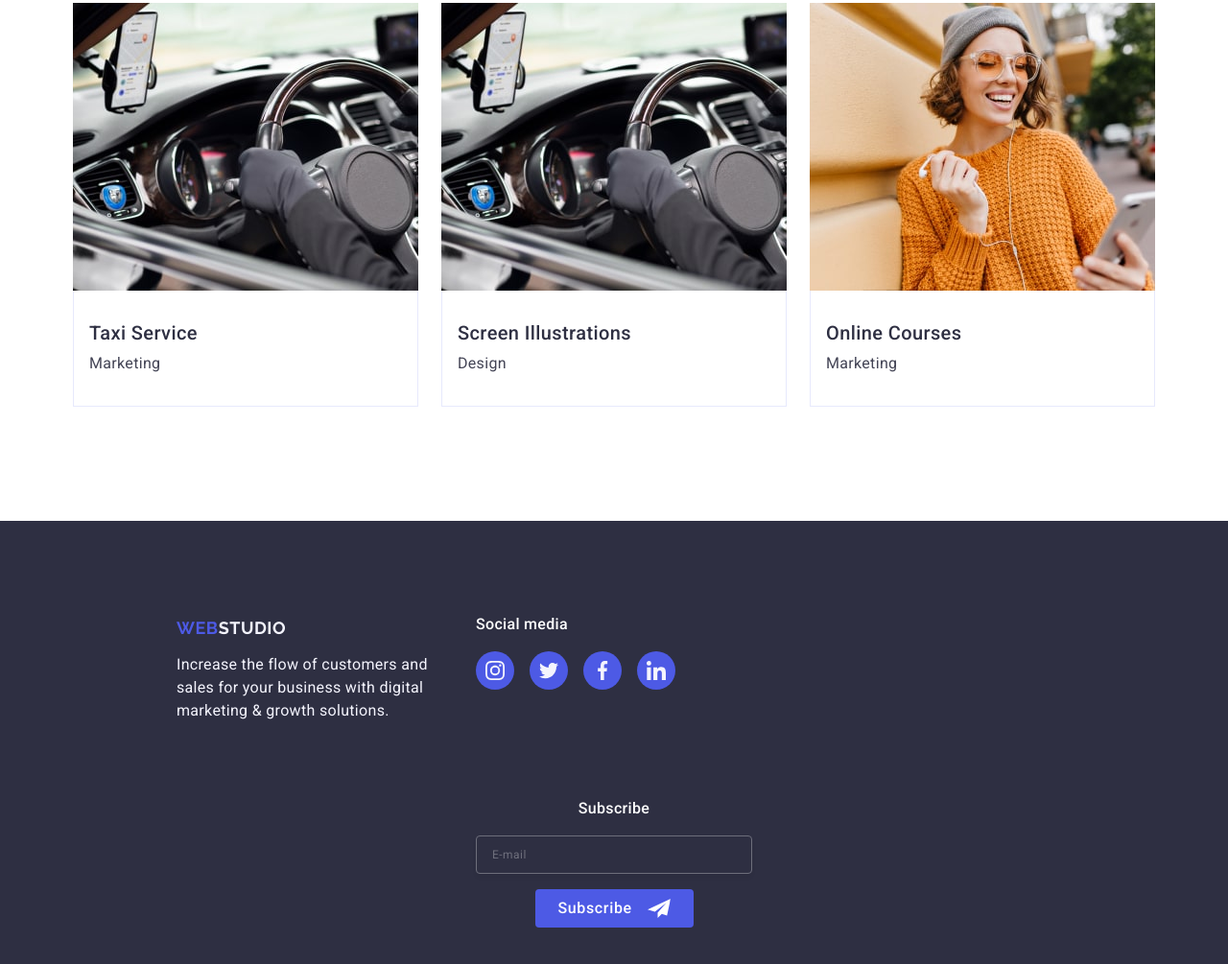
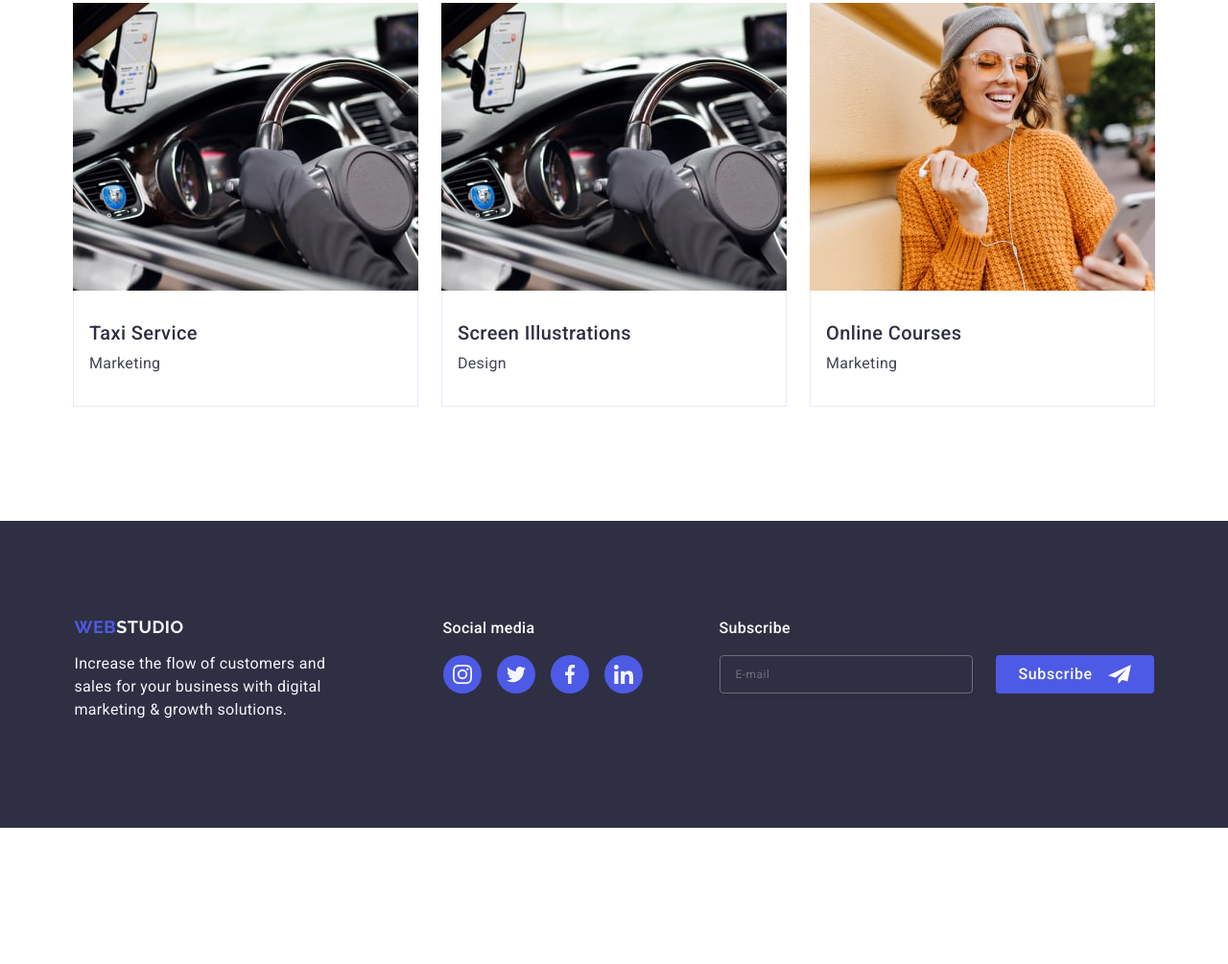
Before and after one commit to Tatiana-Bahrova/goit-markup-hw-06, a plain HTML site: page index.html in a window 1280 px wide. Shown: the part 2822-3827 px from the top of the page at 96% size. After the commit the page ends 3685 px from the top, so only its background shows below. Drawn offline with nearby package versions, Linux system fonts and the light colour scheme.

Commit message:
added footer-desktop. modified backdrop

```diff
--- a/css/stylesheet.css
+++ b/css/stylesheet.css
@@ -588,8 +588,7 @@ a {
         }
 
         .checkbox-label {
-            display: flex;
-            flex-wrap: wrap;
+            display: inline-flex;
             justify-content: center;
             align-items: center;
             font-size: 12px;
@@ -599,6 +598,7 @@ a {
         }
 
         .own-checkbox-span {
+            display: inline-flex;
             flex-shrink: 0;
             left: 8px;
             width: 16px;
@@ -1183,7 +1183,6 @@ a {
     position: absolute;
 }
 
-
 .footer-text.subscribe {
     text-align: center;
 }
@@ -1251,20 +1250,24 @@ a {
 .main-footer-container {
     display: flex;
     flex-wrap: wrap;
-    flex-direction: row;
+    flex-direction: column;
+    justify-content: start;
     }
 
 .logo-social-list-wrapper {
 display: flex;
 flex-wrap: wrap;
-justify-content: baseline;
+justify-content: start;
+align-items: baseline;
 gap: 24px;
 margin-left: 108px;
 }
 
 .footer-container {
     align-items: start;
+    width: 264px;
 }
+
 .footer-text {
 text-align: left;
 }
@@ -1275,12 +1278,67 @@ text-align: left;
     margin-bottom: 72px;
     align-items: start;
 }
+
 .footer-subscribe {
     display: flex;
     flex-direction: column;
+    justify-content: space-between;
+    margin-left: 0;
 }
+
+.footer-text.subscribe {
+    text-align: start;
+}
+
+.footer-form-subscribe {
+    flex-direction: row;
+    gap: 24px;
+}
+
 .footer-ul {
     height: 80px;
     margin-bottom: 0;
 }
+
+.footer-mail-input {
+    width: 264px;
 }
+}
+
+/*===== FOOTER-DESKTOP =====*/
+
+@media screen and (min-width: 1158px) {
+
+.footer {
+    padding-top: 100px;
+    padding-bottom: 100px;
+}
+.main-footer-container {
+    flex-direction: row;
+flex-wrap: nowrap;
+justify-content: center;
+align-items: baseline;
+}
+
+.footer-social-media {
+    margin-bottom: 0;
+}
+
+.logo-social-list-wrapper {
+    margin-left: 0;
+   justify-content: center;
+   align-items: baseline;
+    gap: 0;
+}
+
+.footer-container {
+    flex-wrap: nowrap;
+    margin-bottom: 0;
+    margin-right: 120px;
+}
+
+.footer-subscribe {
+    margin-left: 80px;
+    width: 453px;
+}
+}
--- a/index.html
+++ b/index.html
@@ -612,7 +612,7 @@
 
     <!--  ============ FOOTER ============  -->
     <footer class="footer">
-      <div class="container main-foter-container">
+      <div class="container main-footer-container">
         <div class="logo-social-list-wrapper">
           <div class="footer-container">
             <a href="./index.html" class="logo footer-logo"
@@ -623,6 +623,7 @@
               digital marketing &amp; growth solutions.
             </p>
           </div>
+
           <div class="footer-social-media">
             <p class="footer-text">Social media</p>
             <ul class="footer-ul">
@@ -656,9 +657,7 @@
               </li>
             </ul>
           </div>
-        </div>
 
-        <div class="subscribe-wrapper">
           <div class="footer-subscribe">
             <p class="footer-text subscribe">Subscribe</p>
             <form class="footer-form-subscribe">
@@ -773,12 +772,12 @@
                   <use href="./images/icons.svg#icon-Vector"></use>
                 </svg>
               </span>
-              <div class="checkbox-text-wrapper">
+              <span class="checkbox-text-wrapper">
                 <span class="checkbox-text"
                   >I accept the terms and conditions of the</span
                 >
                 <a href="" class="privacy-policy-link">Privacy Policy</a>
-              </div>
+              </span>
             </label>
           </div>
           <button type="submit" class="service-button">Send</button>
```
